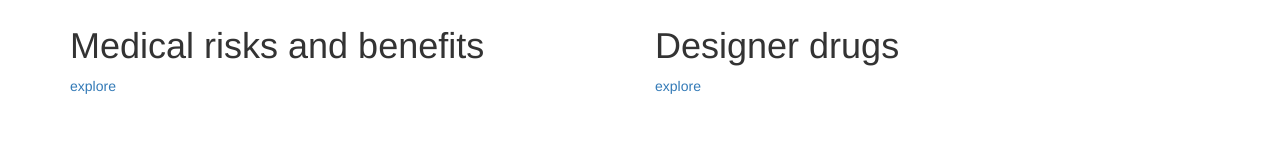
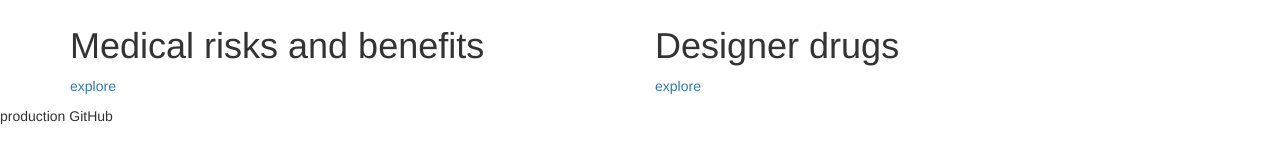
Before and after one commit to calibro/chemical-wiki, a Jekyll site: the page built from index.md, in a window 1280 px wide. Shown: the part 283-446 px from the top of the page. Built offline with Jekyll 4.4.1, drawn with Linux system fonts in a browser that asks for light colours.

Commit message:
test prod env

```diff
--- a/_layouts/default.html
+++ b/_layouts/default.html
@@ -9,7 +9,6 @@
 
       {{ content }}
 
-    {% include footer.html %}
     <script src="{{ "/assets/jquery/jquery.min.js" | prepend: site.baseurl }}"></script>
     <script src="{{ "/assets/bootstrap/js/bootstrap.min.js" | prepend: site.baseurl }}"></script>
     <script src="{{ "/assets/d3/d3.min.js" | prepend: site.baseurl }}"></script>
@@ -17,5 +16,7 @@
     {% if jekyll.environment == 'production' or site.github }}
       {% include google-analytics.html %}
     {% endif %}
+    {{ jekyll.environment }}
+    {{ site.github }}
   </body>
 </html>
```
